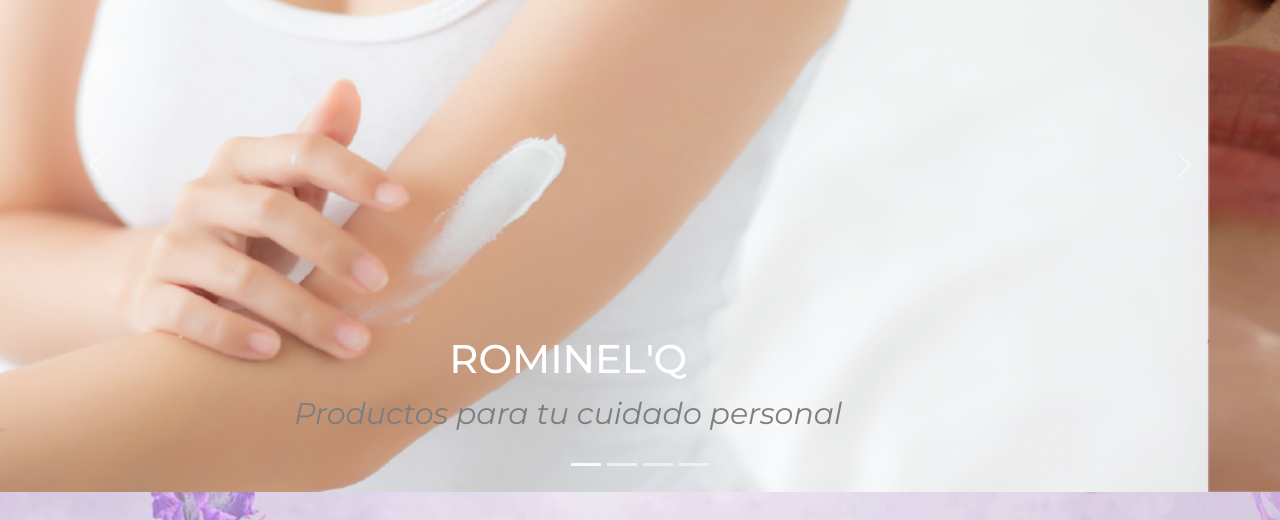
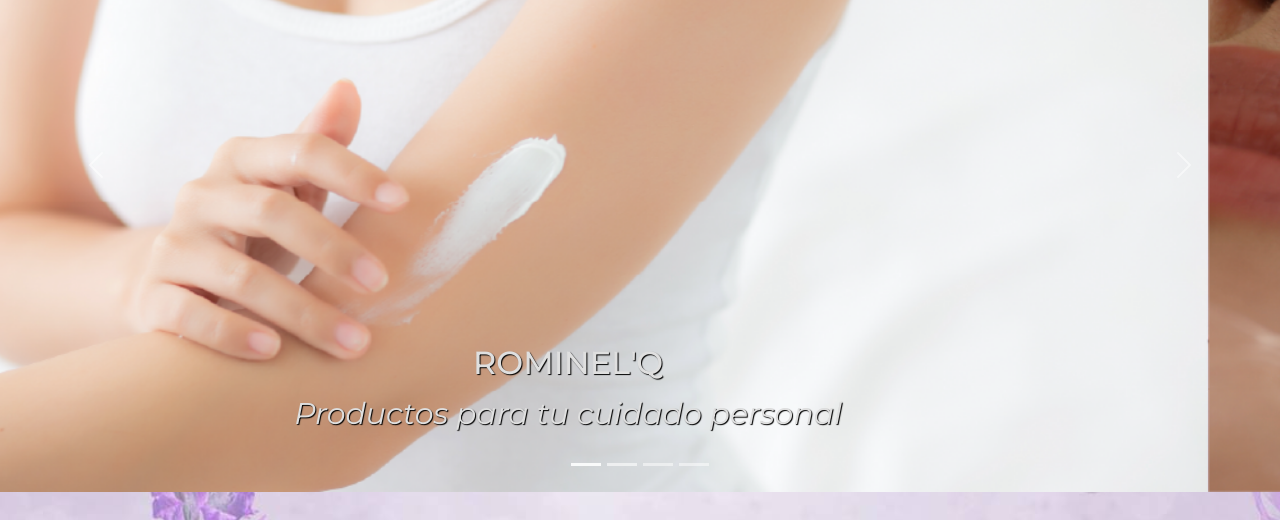
Before and after one commit to quintanascesar/quintanar-repo, a website: page index.html in a window 1280 px wide. Shown: the part 162-682 px from the top of the page. Drawn offline with nearby package versions, Linux system fonts and the light colour scheme.

Commit message:
Contraste de texto

```diff
--- a/index.html
+++ b/index.html
@@ -118,28 +118,28 @@
         <div class="carousel-item active">
           <img src="multimedia/imagen1.png" class="d-block w-100" alt="Mujer aplicando crema a su brazo izquierdo.">
           <div class="carousel-caption d-none d-md-block">
-            <h1>ROMINEL'Q</h1>
+            <h2>ROMINEL'Q</h2>
             <p class="slogan">Productos para tu cuidado personal</p>
           </div>
         </div>
         <div class="carousel-item">
           <img src="multimedia/imagen2.png" class="d-block w-100" alt="Mujer realizando tratamiento facial.">
           <div class="carousel-caption d-none d-md-block">
-            <h5>ROMINEL'Q</h5>
+            <h2>ROMINEL'Q</h2>
             <p class="slogan">Productos para tu cuidado personal</p>
           </div>
         </div>
         <div class="carousel-item">
           <img src="multimedia/imagen3.png" class="d-block w-100" alt="Hombre aplicando crema a su rostro.">
           <div class="carousel-caption d-none d-md-block">
-            <h5>ROMINEL'Q</h5>
+            <h2>ROMINEL'Q</h2>
             <p class="slogan">Productos para tu cuidado personal</p>
           </div>
         </div>
         <div class="carousel-item">
           <img src="multimedia/imagen4.png" class="d-block w-100" alt="Hombre aplicando crema a su mano izquierda.">
           <div class="carousel-caption d-none d-md-block">
-            <h5>ROMINEL'Q</h5>
+            <h2>ROMINEL'Q</h2>
             <p class="slogan">Para tu cuidado personal</p>
           </div>
         </div>
--- a/scss/componentes/_index.scss
+++ b/scss/componentes/_index.scss
@@ -5,42 +5,35 @@
 
 /* Inicio css section 1 */
 
-h1 {
+h2 {
     font-family: $font-mont;
+    color: rgb(223, 223, 223);
+    text-shadow: 1px 1px 1px black;
 }
+
 
 .slogan {
     font-family: $font-mont;
     font-style: italic;
-    color: #7E7E7E;
-    font-size: 30px !important;
+    color: rgb(223, 223, 223);
+    font-size: 30px;
+    text-shadow: 1px 1px 1px black;
 }
 
-
+/* Respuesta de carousel ante menú despegable*/
 @media only screen and (max-width: 1199px) {
     .carousel {
         padding-top: 47px;
     }
 }
 
-/* Tablet */
-@media only screen and (min-width: 401px) and (max-width: 960px) {
-    .logo {
-        width: 100px;
-        height: 100px;
-        position: fixed;
-        top: 10px;
-        left: 20px;
-    }
-}
-
-/* Desktop */
 @media only screen and (min-width: 1199px) {
     .carousel {
         padding-top: 77px;
 
     }
 }
+/* Respuesta de carousel ante menú despegable*/
 
 /* Fin css section 1 */
 
--- a/scss/componentes/_registro.scss
+++ b/scss/componentes/_registro.scss
@@ -2,11 +2,11 @@
 
 .m-propio-2 {
     margin-top: 15%;
-    margin-bottom: auto;
 }
 
 
 .contenedor {
+    height: 100vh;
     width: 100%;
     padding-right: var(--bs-gutter-x,.75rem);
     padding-left: var(--bs-gutter-x,.75rem);
```
Also changed, not shown: css/style.css, 1 other file.
